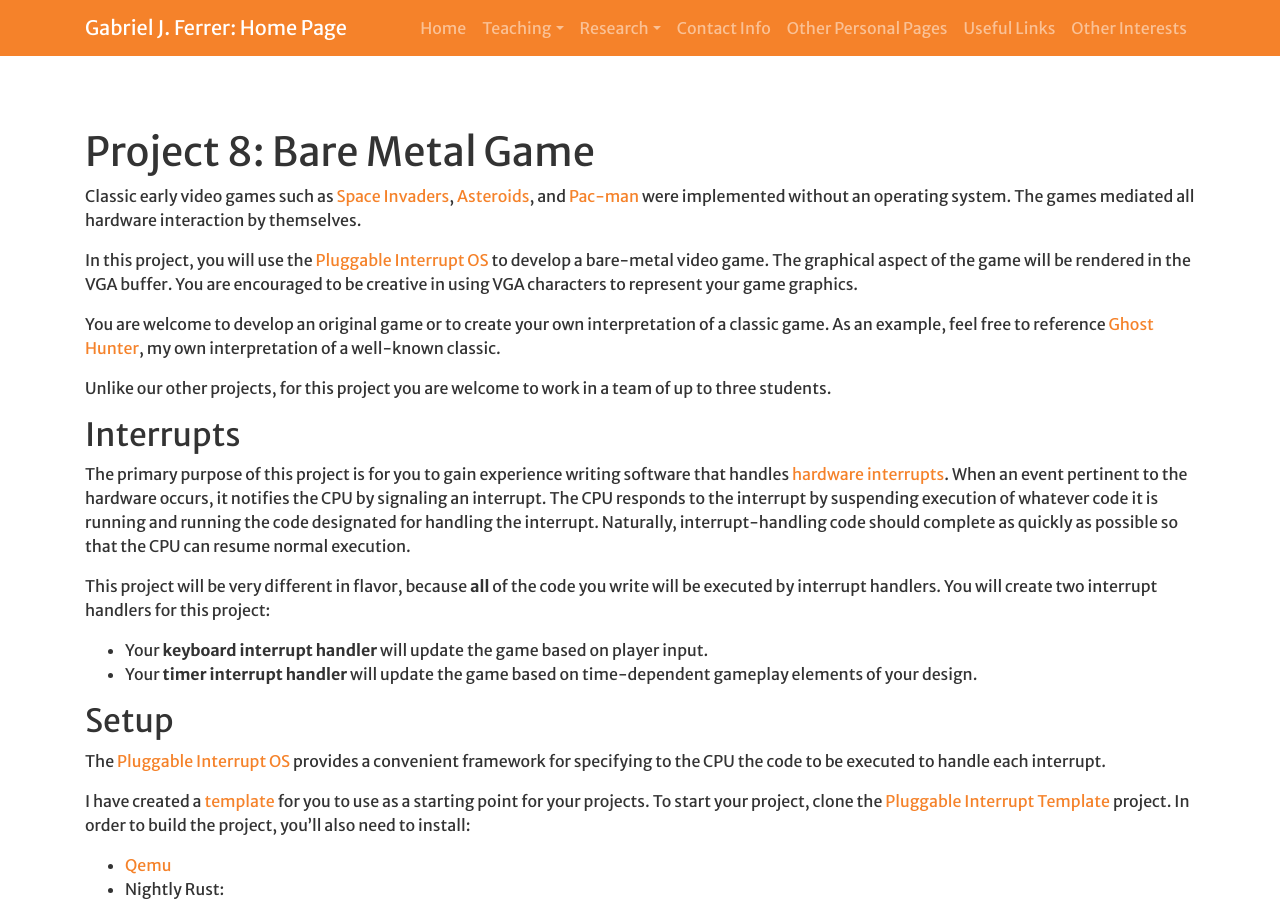
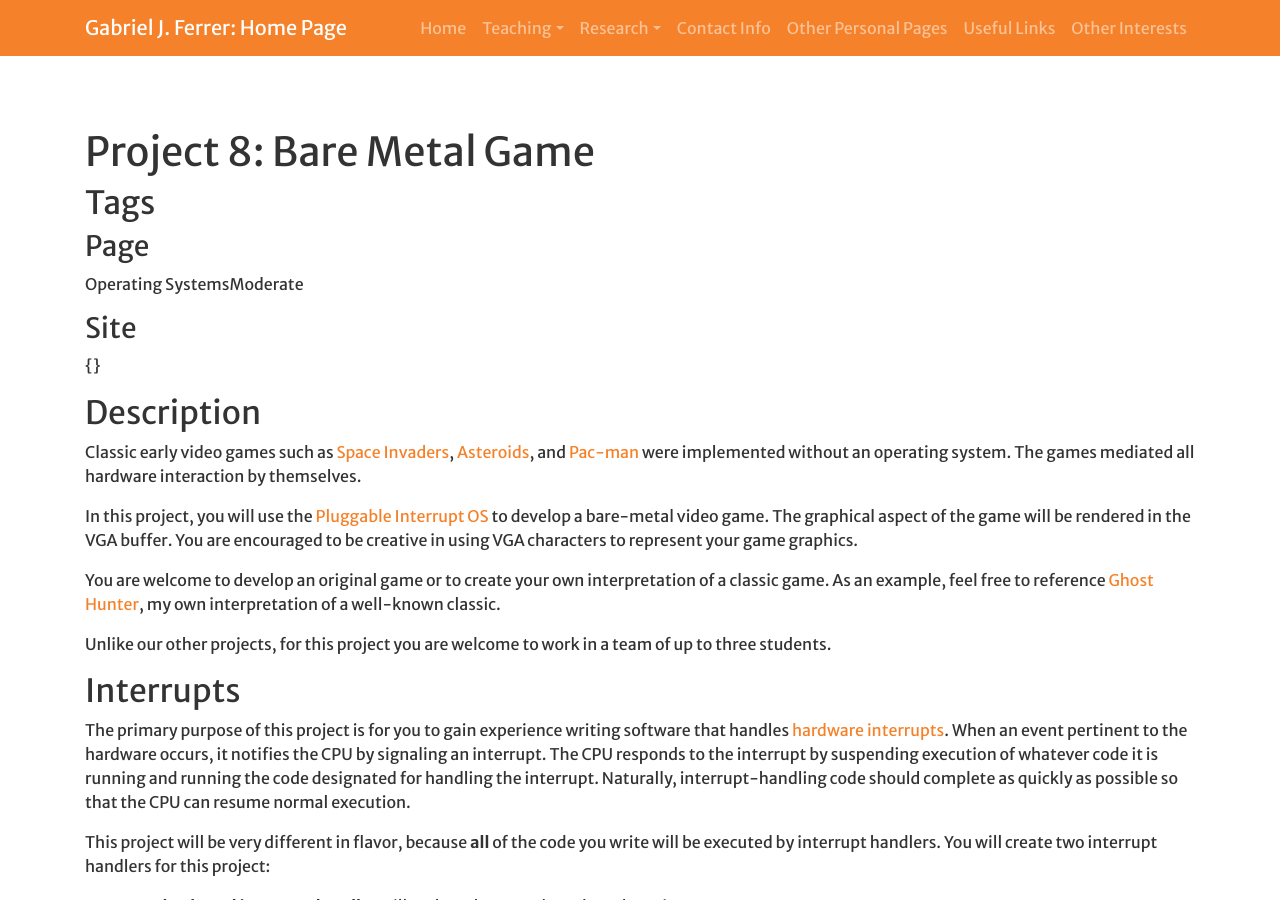
Before and after one commit to gjf2a/gjf2a.github.io, a Jekyll site: the page built from projects/baremetalgame.md, in a window 1280 px wide and 900 px high. Built offline with Jekyll 4.4.1, drawn with Linux system fonts in a browser that asks for light colours; a script that is not in the unit is left out; our own code applies the rules of GitHub Pages for plain Markdown files.

Commit message:
Another experiment.

```diff
--- a/projects/baremetalgame.md
+++ b/projects/baremetalgame.md
@@ -7,6 +7,17 @@ tags:
 - Operating Systems
 - Moderate
 ---
+
+## Tags
+
+### Page
+{{ page.tags }}
+
+### Site
+
+{{ site.tags }}
+
+## Description
 
 Classic early video games such as [Space Invaders](https://en.wikipedia.org/wiki/Space_Invaders),
 [Asteroids](https://en.wikipedia.org/wiki/Asteroids_(video_game)), and
```
